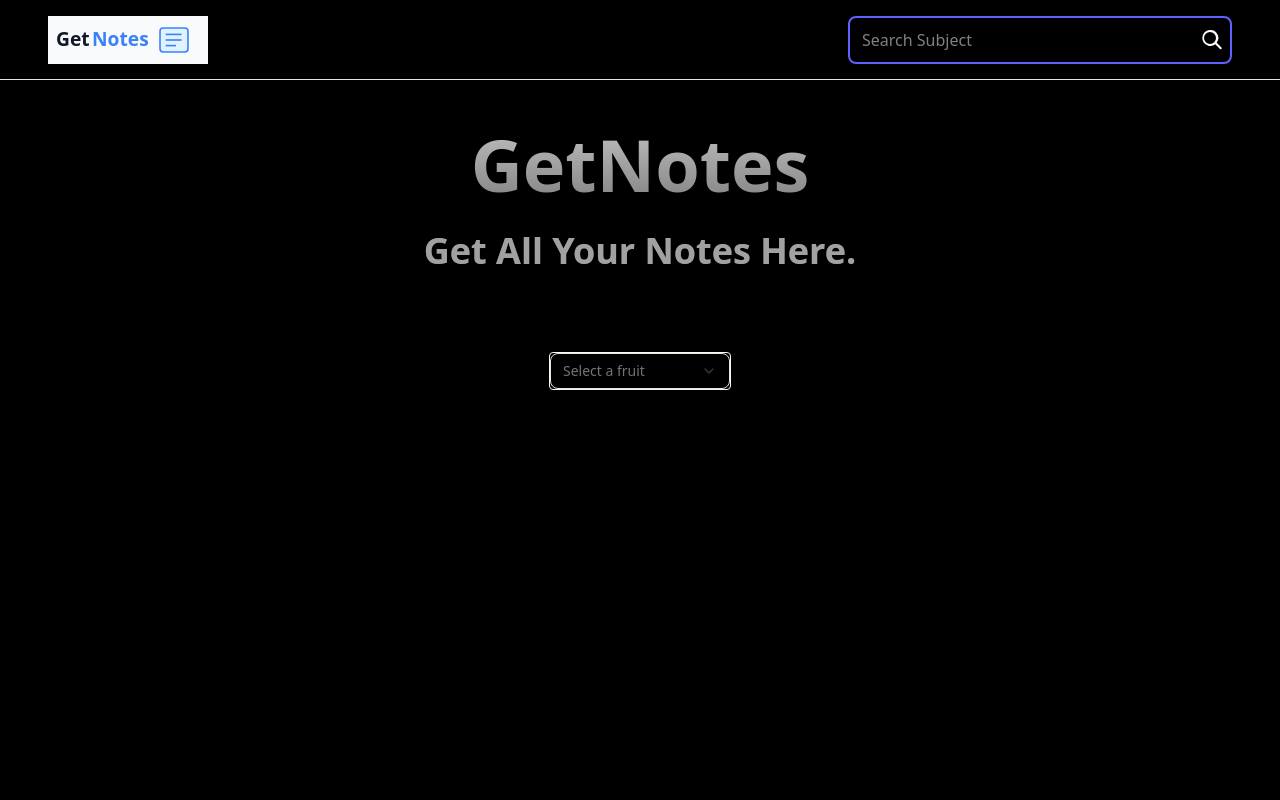
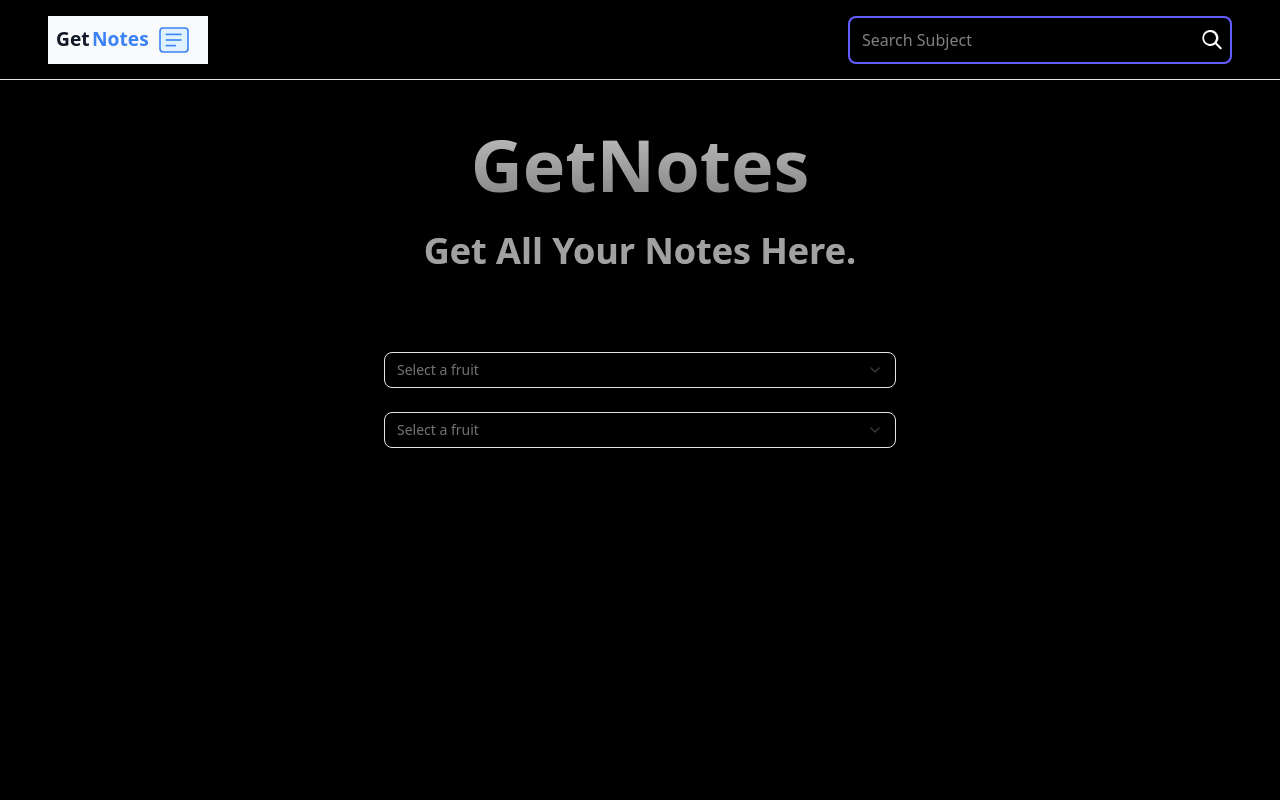
Before and after one commit to deepanshuhyb/getNotes, a React (Vite) app: page / in a window 1280 px wide. Shown: the top 800 px of the page. Built offline with nearby package versions, Linux system fonts and the light colour scheme.

Commit message:
minot changes in ui

```diff
--- a/package.json
+++ b/package.json
@@ -14,7 +14,7 @@
     "@radix-ui/react-label": "^2.1.7",
     "@radix-ui/react-select": "^2.2.5",
     "@radix-ui/react-slot": "^1.2.3",
-    "@reduxjs/toolkit": "^2.7.0",
+    "@reduxjs/toolkit": "^2.8.2",
     "@tailwindcss/vite": "^4.1.5",
     "class-variance-authority": "^0.7.1",
     "clsx": "^2.1.1",
@@ -23,6 +23,7 @@
     "react": "^19.0.0",
     "react-dom": "^19.0.0",
     "react-hook-form": "^7.58.1",
+    "react-redux": "^9.2.0",
     "react-router-dom": "^7.5.3",
     "tailwind-merge": "^3.3.1",
     "tailwindcss": "^4.1.5",
--- a/src/components/Homepage.tsx
+++ b/src/components/Homepage.tsx
@@ -25,17 +25,11 @@ export default function Homepage() {
             Get All Your Notes Here.
           </span>
         </h1>
-        {/* <div className='flex justify-center items-center mt-8'>
-          <a
-            href='/login'
-            className='bg-neutral-800 text-neutral-200 px-4 py-2 rounded-md hover:bg-neutral-700 transition duration-300'
-          >
-            Get Started
-          </a>
-        </div> */}
-        <form action="" className='text-black border border-amber-50 w-fit mx-auto h-fit mt-16 rounded' >
+        <div>
+
+          <form action="" className='text-blacks w-full flex justify-center h-fit mt-16 rounded' >
             <Select>
-            <SelectTrigger className="w-[180px]">
+              <SelectTrigger className="w-[90%] md:w-[40%]">
                 <SelectValue placeholder="Select a fruit" />
               </SelectTrigger>
               <SelectContent>
@@ -50,6 +44,24 @@ export default function Homepage() {
               </SelectContent>
             </Select>
           </form>
+          <form action="" className='text-blacks w-full flex justify-center h-fit mt-6 rounded' >
+            <Select>
+              <SelectTrigger className="w-[90%] md:w-[40%]">
+                <SelectValue placeholder="Select a fruit" />
+              </SelectTrigger>
+              <SelectContent>
+                <SelectGroup>
+                  <SelectLabel>Fruits</SelectLabel>
+                  <SelectItem value="apple">Apple</SelectItem>
+                  <SelectItem value="banana">Banana</SelectItem>
+                  <SelectItem value="blueberry">Blueberry</SelectItem>
+                  <SelectItem value="grapes">Grapes</SelectItem>
+                  <SelectItem value="pineapple">Pineapple</SelectItem>
+                </SelectGroup>
+              </SelectContent>
+            </Select>
+          </form>
+        </div>
 
         {/* </BackgroundLines> */}
       </div>
--- /dev/null
+++ b/src/redux/store.ts
@@ -0,0 +1,10 @@
+import { configureStore } from "@reduxjs/toolkit";
+
+export const store = configureStore({
+  reducer: {},
+});
+
+// Infer the `RootState` and `AppDispatch` types from the store itself
+export type RootState = ReturnType<typeof store.getState>;
+// Inferred type: {posts: PostsState, comments: CommentsState, users: UsersState}
+export type AppDispatch = typeof store.dispatch;
```
Also changed, not shown: 1 other file (tests, documents, lock files or other folders). Lines whose indentation alone changed are shown as unchanged.
